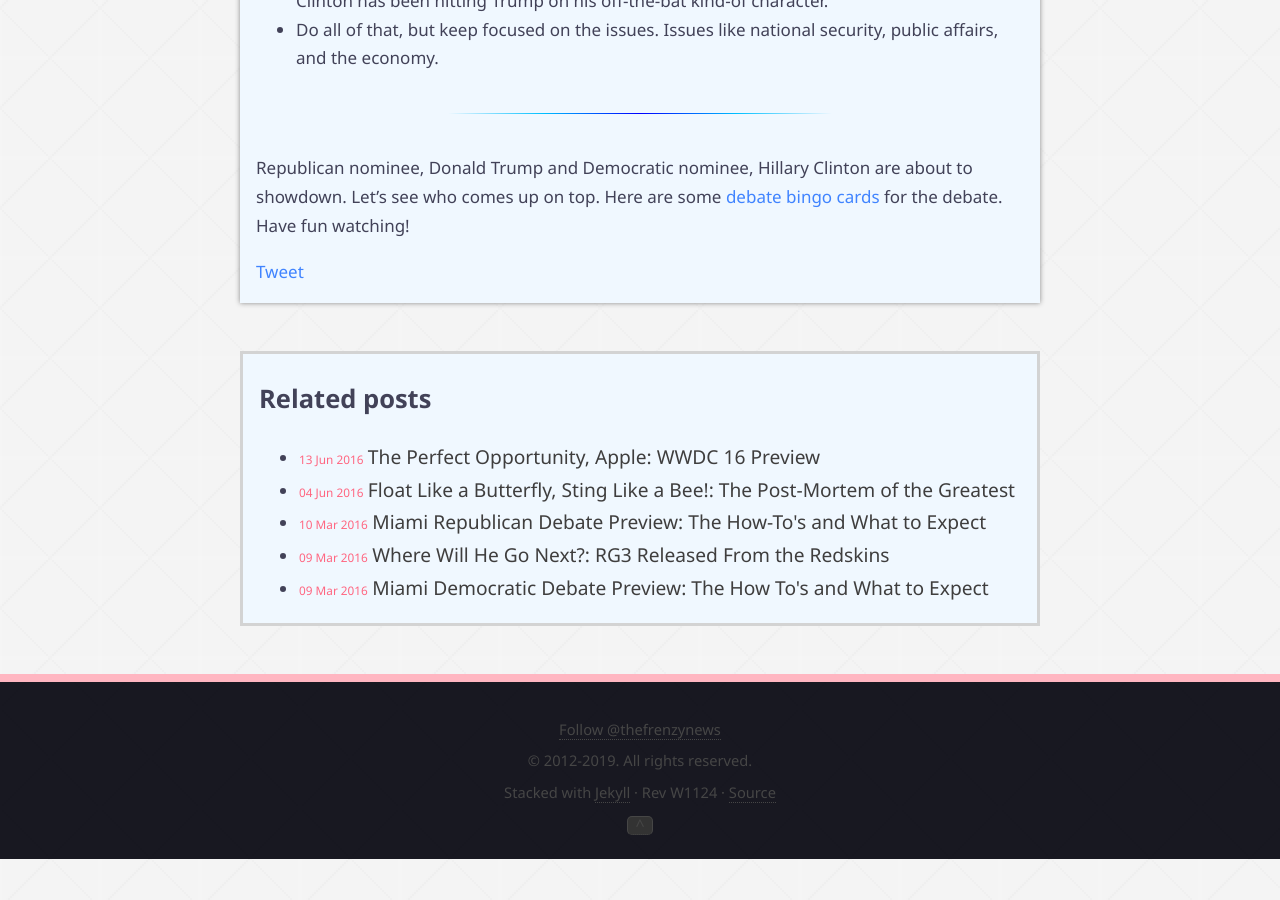
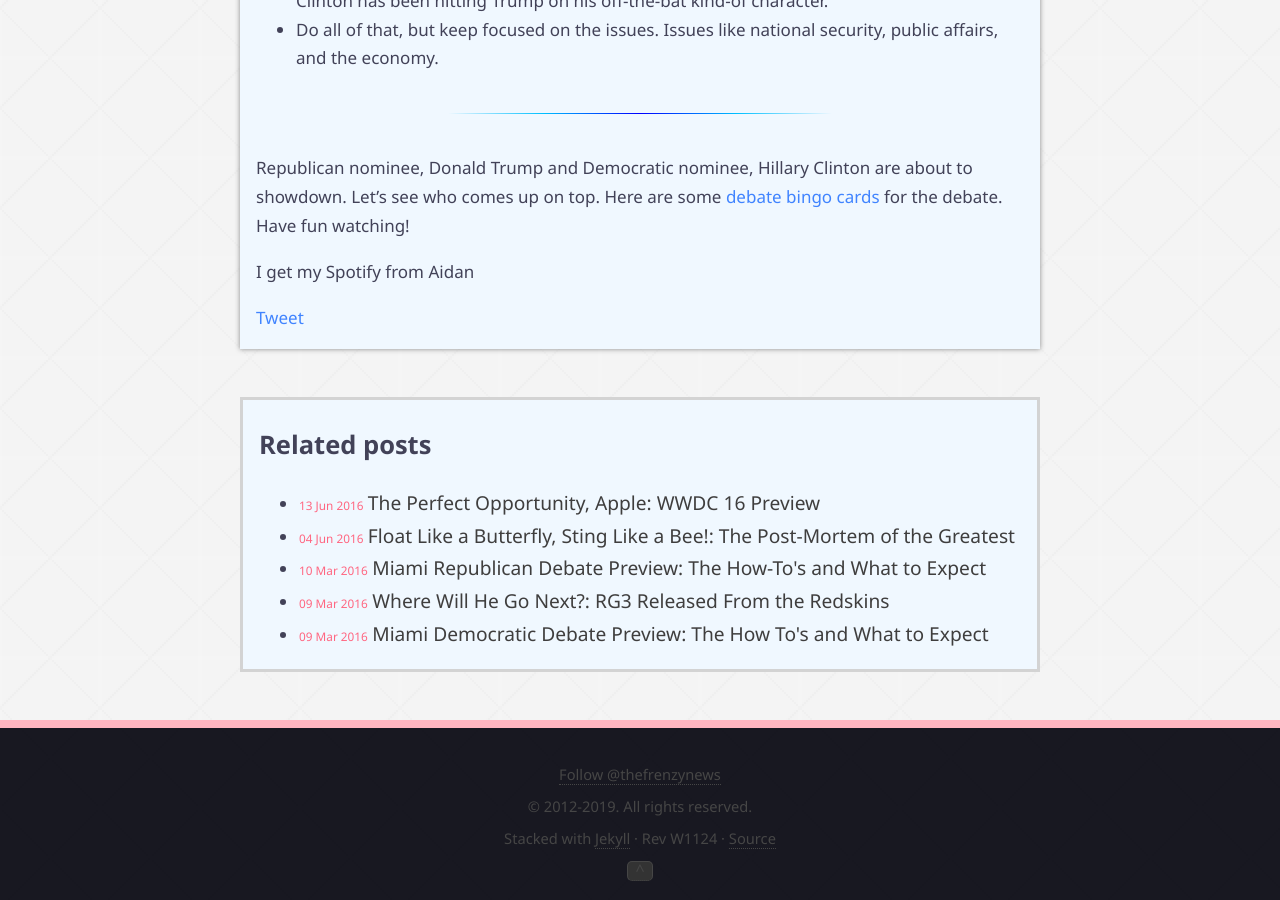
Before and after one commit to rshivjiani/rshivjiani.github.io, a Jekyll site: the page built from _posts/2016-09-26-general-election-debate-1-preview.md, in a window 1280 px wide and 900 px high, scrolled down 2442 px. Built offline with Jekyll 4.4.1, drawn with Linux system fonts in a browser that asks for light colours; comment, search, counter and statistics services are not loaded; before the commit the page ends 3301 px from its top, so only the background shows below that.

Commit message:
Update 2016-09-26-general-election-debate-1-preview.md

```diff
--- a/_posts/2016-09-26-general-election-debate-1-preview.md
+++ b/_posts/2016-09-26-general-election-debate-1-preview.md
@@ -55,3 +55,5 @@ Hillary Clinton has made history. She is the first female presidential nominee,
 ___
 
 Republican nominee, Donald Trump and Democratic nominee, Hillary Clinton are about to showdown. Let's see who comes up on top. Here are some [debate bingo cards](https://www.washingtonpost.com/news/the-fix/wp/2016/09/26/the-only-bingo-cards-you-need-for-tonights-clinton-trump-debate/) for the debate. Have fun watching!
+
+I get my Spotify from Aidan
```
